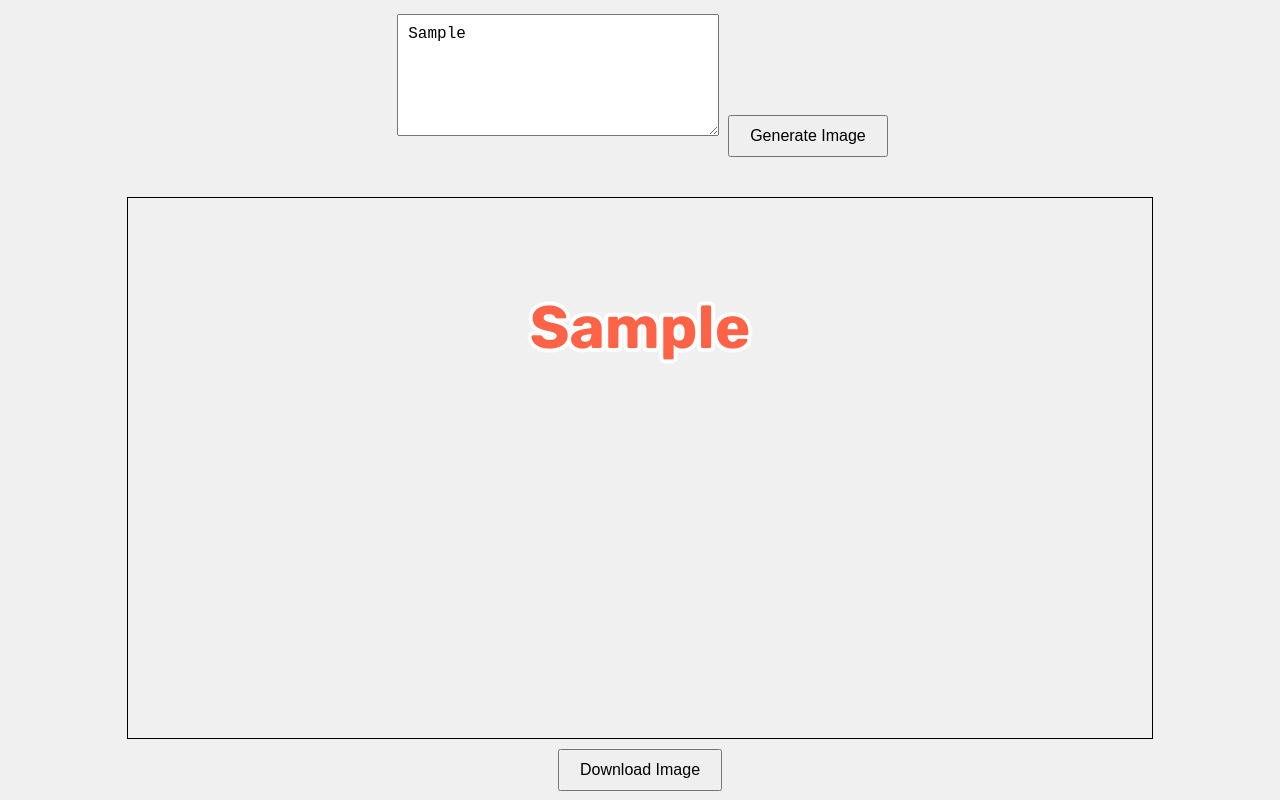
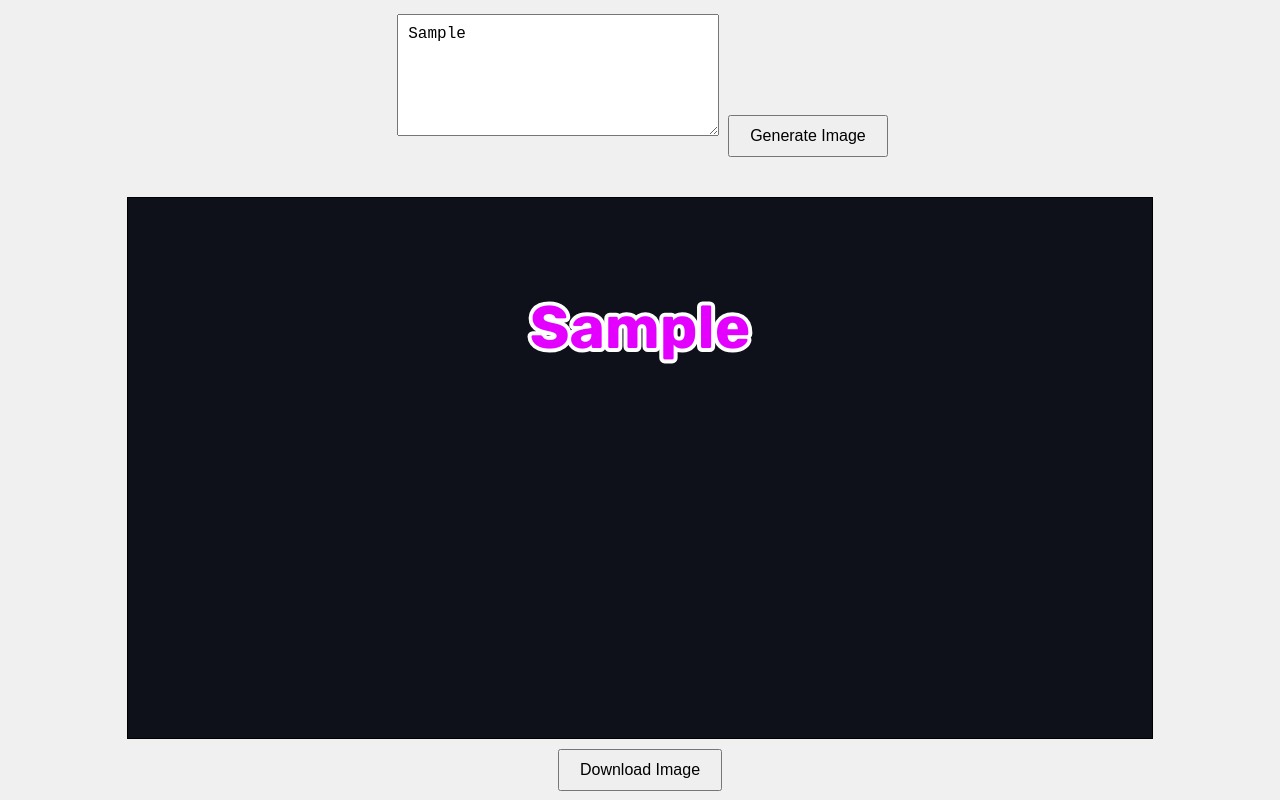
Before and after one commit to dev-saw99/sticker-generator, a plain HTML site: page index.html in a window 1280 px wide. Both pictures are taken after typing "Sample" into the empty fields and a click on the button "Generate Image". Drawn offline with Linux system fonts and the light colour scheme.

Commit message:
Update index.html

```diff
--- a/index.html
+++ b/index.html
@@ -46,6 +46,7 @@
 
         #canvas {
             border: 1px solid #000;
+            background-color: #0F111A;
         }
 
         #downloadButton {
@@ -95,11 +96,37 @@
 
             const baseY = 150; // Half of the original baseY
             const lineHeight = 75; // Half of the original lineHeight
-            const colors = ['#ff6347', '#4682b4', '#32cd32', '#ff69b4', '#ffa500']; // Harmonious colors
+            const colors = [
+                "#e300ff", // Electric Purple
+                "#b0ff00", // Lime Green
+                "#00ffd2", // Aqua Blue
+                "#F07178", // Red
+                "#C3E88D", // Green
+                "#ff6600", // Orange
+                "#FFCB6B", // Yellow
+                "#ff00ff", // Magenta
+                "#464B5D", // Bright Turquoise
+                "#ff6347", // Tomato
+                "#4682b4", // Steel Blue
+                "#ffa500",  // Orange
+                "82AAFF",
+                "#f8e9a1", // Light Goldenrod Yellow
+                "#f76c6c", // Coral Pink
+                "#a8d0e6", // Light Blue
+                "#374785", // Dark Blue
+                "#24305e",  // Dark Indigo
+                "#b24d4d", // Dark Salmon
+                "#c87a4c", // Copper
+                "#fcf7cf", // Pale Goldenrod
+                "#dec463", // Khaki
+                "#3e4d5f"  // Dark Slate Gray
+            ]; // Harmonious colors
 
             lines.forEach((line, index) => {
                 const y = baseY + index * lineHeight;
-                const textColor = colors[index % colors.length]; // Cycle through colors
+                const i = Math.floor((Math.random() * (colors.length - 1)))
+                console.log(i)
+                const textColor = colors[i]; // Cycle through colors
                 const outlineColor = '#ffffff';
                 drawTextWithOutline(line, canvas.width / 2, y, 60, textColor, outlineColor); // Half of the original fontSize
             });
```
